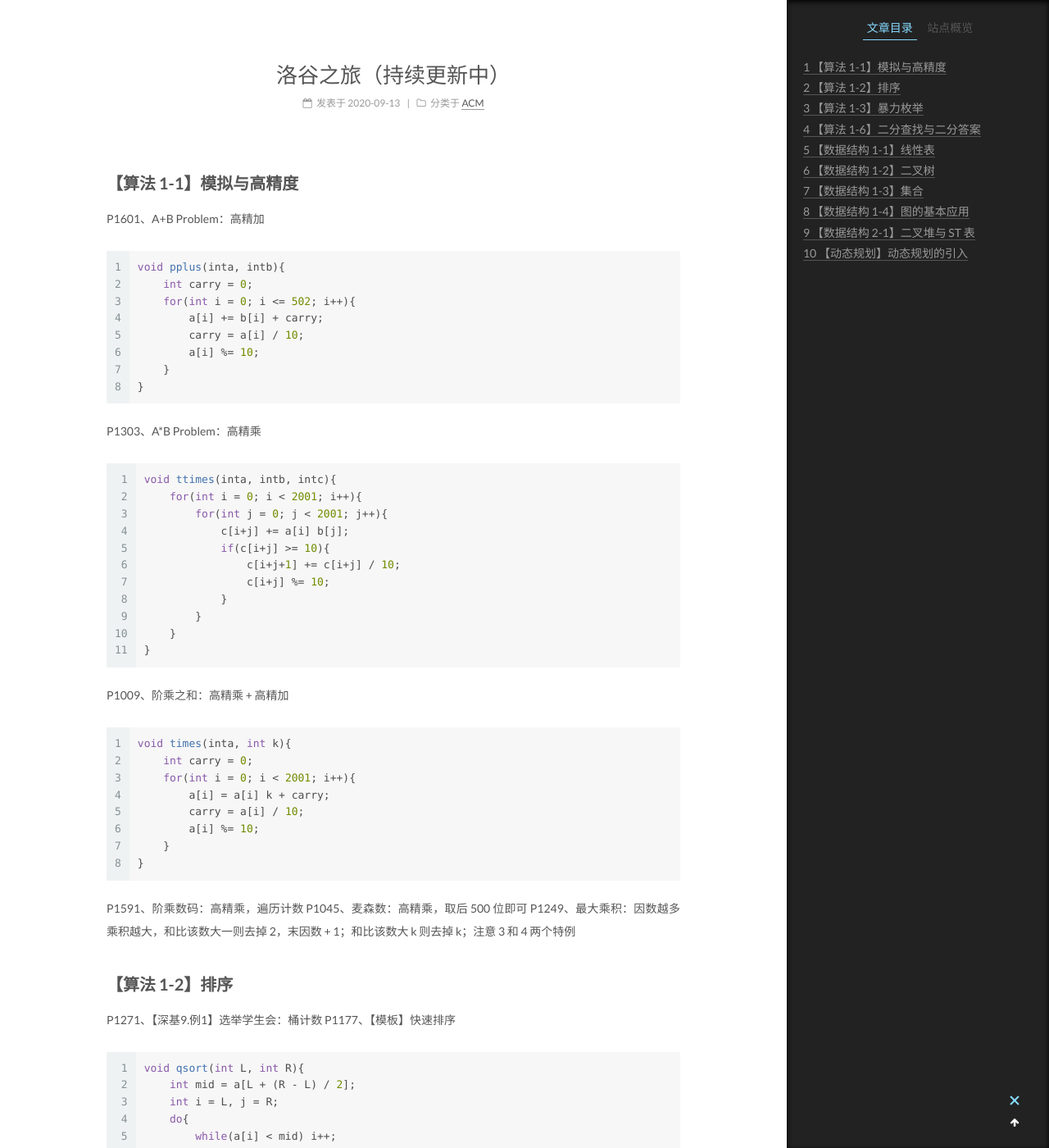
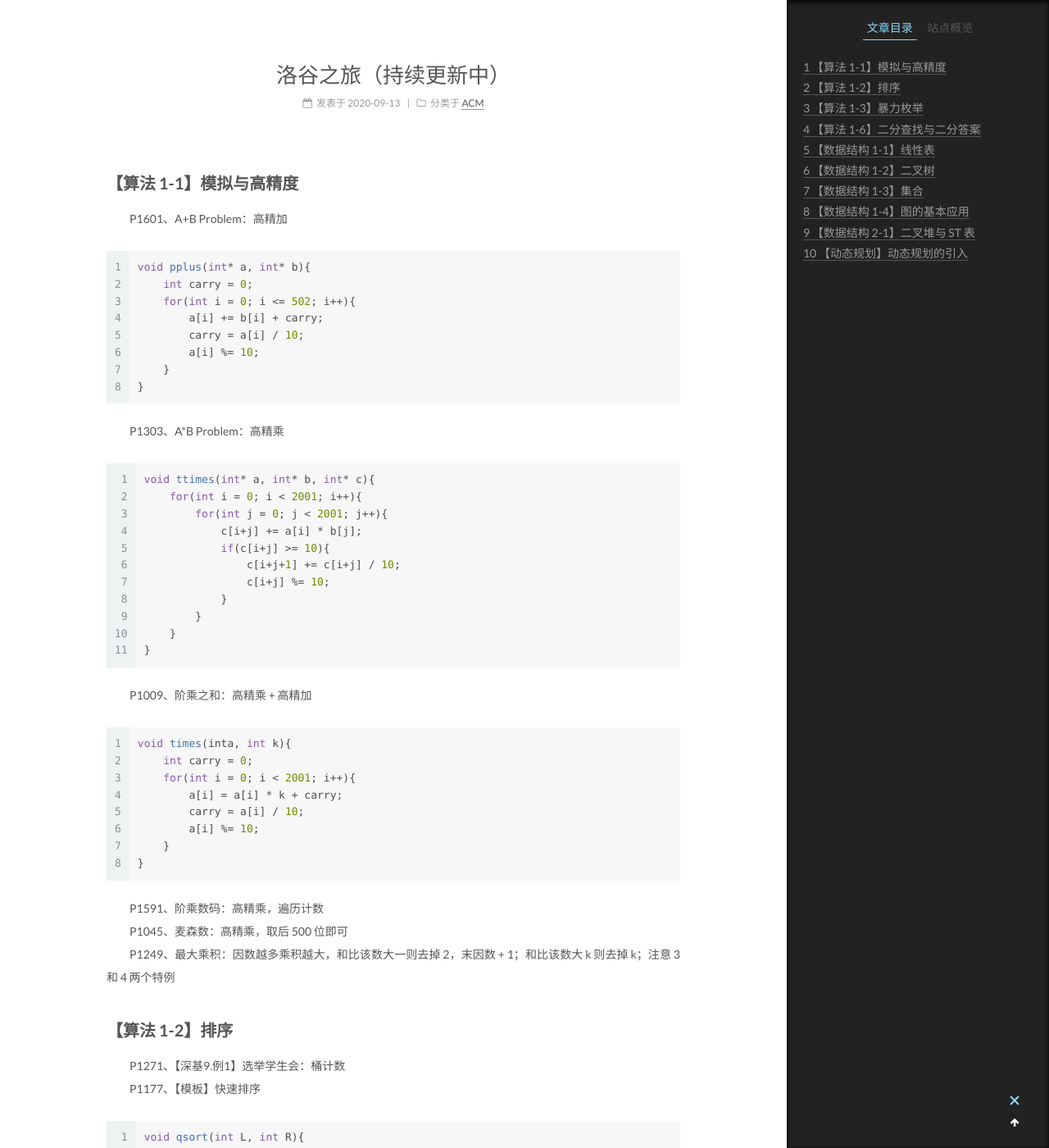
Before and after one commit to plumprc/plumprc.github.io, a Jekyll site: the page built from _posts/ACM/2020-09-13-洛谷之旅.md, in a window 1280 px wide and 1400 px high, scrolled down 269 px. Shown: the whole window at 82% size. Built offline with Jekyll 4.4.1, drawn with Linux system fonts in a browser that asks for light colours; formulas are drawn with MathJax 3; some of the changed text lies outside the part shown.

Commit message:
luogu_test

````diff
--- a/_posts/ACM/2020-09-13-洛谷之旅.md
+++ b/_posts/ACM/2020-09-13-洛谷之旅.md
@@ -7,9 +7,9 @@
 ---
 
 ## 【算法 1-1】模拟与高精度
-P1601、A+B Problem：高精加
+&emsp;&emsp;P1601、A+B Problem：高精加
 ```c++
-void pplus(inta, intb){
+void pplus(int* a, int* b){
     int carry = 0;
     for(int i = 0; i <= 502; i++){
         a[i] += b[i] + carry;
@@ -18,12 +18,12 @@
     }
 }
 ```
-P1303、A*B Problem：高精乘
+&emsp;&emsp;P1303、A*B Problem：高精乘
 ```c++
-void ttimes(inta, intb, intc){
+void ttimes(int* a, int* b, int* c){
     for(int i = 0; i < 2001; i++){
         for(int j = 0; j < 2001; j++){
-            c[i+j] += a[i] b[j];
+            c[i+j] += a[i] * b[j];
             if(c[i+j] >= 10){
                 c[i+j+1] += c[i+j] / 10;
                 c[i+j] %= 10;
@@ -32,24 +32,24 @@
     }
 }
 ```
-P1009、阶乘之和：高精乘 + 高精加
+&emsp;&emsp;P1009、阶乘之和：高精乘 + 高精加
 ```c++
 void times(inta, int k){
     int carry = 0;
     for(int i = 0; i < 2001; i++){
-        a[i] = a[i] k + carry;
+        a[i] = a[i] * k + carry;
         carry = a[i] / 10;
         a[i] %= 10;
     }
 }
 ```
-P1591、阶乘数码：高精乘，遍历计数
-P1045、麦森数：高精乘，取后 500 位即可
-P1249、最大乘积：因数越多乘积越大，和比该数大一则去掉 2，末因数 + 1；和比该数大 k 则去掉 k；注意 3 和 4 两个特例
+&emsp;&emsp;P1591、阶乘数码：高精乘，遍历计数<br>
+&emsp;&emsp;P1045、麦森数：高精乘，取后 500 位即可<br>
+&emsp;&emsp;P1249、最大乘积：因数越多乘积越大，和比该数大一则去掉 2，末因数 + 1；和比该数大 k 则去掉 k；注意 3 和 4 两个特例
 
 ## 【算法 1-2】排序
-P1271、【深基9.例1】选举学生会：桶计数
-P1177、【模板】快速排序
+&emsp;&emsp;P1271、【深基9.例1】选举学生会：桶计数<br>
+&emsp;&emsp;P1177、【模板】快速排序
 ```c++
 void qsort(int L, int R){
     int mid = a[L + (R - L) / 2];
@@ -66,7 +66,7 @@
     if(j > L) qsort(L, j);
 }
 ```
-P1923、【深基9.例4】求第 k 小的数：经典 kth 问题
+&emsp;&emsp;P1923、【深基9.例4】求第 k 小的数：经典 kth 问题
 ```c++
 void findKth(int L, int R){
     int mid = a[L + (R - L) / 2];
@@ -87,12 +87,12 @@
     }
 }
 ```
-P1093、奖学金：结构体排序
-P1781、宇宙总统：结构体排序
-P1068、分数线划定：结构体排序
-P5143、攀爬者：结构体排序
-P1104、生日：结构体排序
-P1012、拼数：注意本题非贪心，不能简单用字典序排序；本题使用了一个巧妙的字符串拼接比较方法
+&emsp;&emsp;P1093、奖学金：结构体排序<br>
+&emsp;&emsp;P1781、宇宙总统：结构体排序<br>
+&emsp;&emsp;P1068、分数线划定：结构体排序<br>
+&emsp;&emsp;P5143、攀爬者：结构体排序<br>
+&emsp;&emsp;P1104、生日：结构体排序<br>
+&emsp;&emsp;P1012、拼数：注意本题非贪心，不能简单用字典序排序；本题使用了一个巧妙的字符串拼接比较方法
 ```c++
 struct node{
     string s;
@@ -101,7 +101,7 @@
     }
 }p[21];
 ```
-P1908、逆序对：基于相邻元素比较的排序算法中元素交换次数，本题数据规模大，使用归并排序
+&emsp;&emsp;P1908、逆序对：基于相邻元素比较的排序算法中元素交换次数，本题数据规模大，使用归并排序
 ```c++
 void msort(int L, int R){
     if(L == R)
@@ -121,12 +121,11 @@
     while(j <= R) b[cur++] = a[j++];
     for(int i = L; i <= R; i++)
         a[i] = b[i];
-
 }
 ```
 
 ## 【算法 1-3】暴力枚举
-P2241、统计方形：遍历长宽，相等即方形，乘数计数
+&emsp;&emsp;P2241、统计方形：遍历长宽，相等即方形，乘数计数
 
 ## 【算法 1-6】二分查找与二分答案
 ```c++
````
